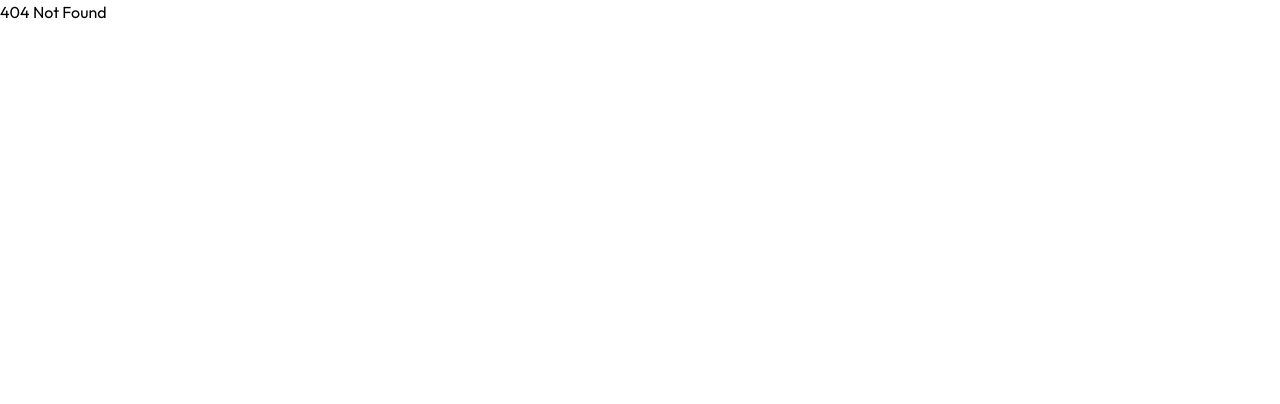
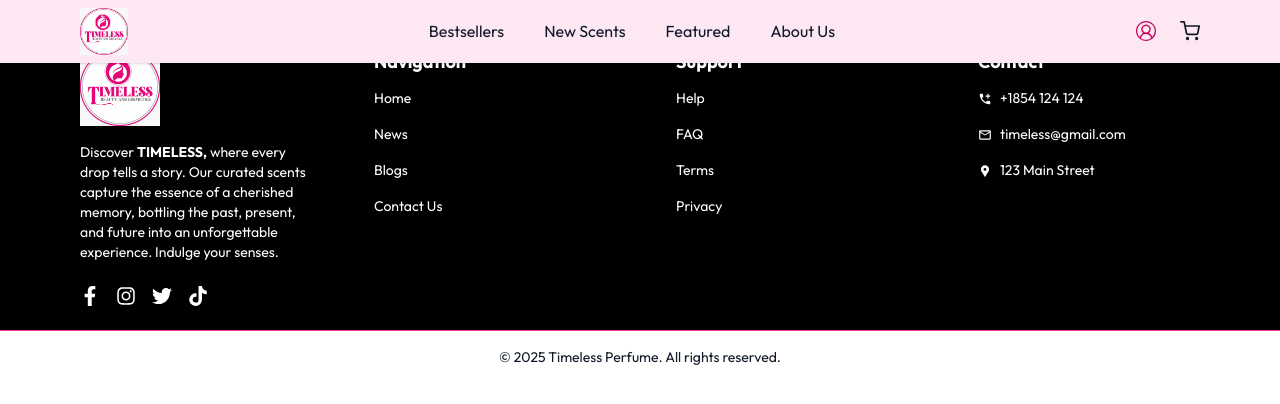
Before and after one commit to ephraimtetteh/timeless, a React (Vite) app: page /products in a window 1280 px wide. Before the commit this address had no page. Shown: the top 404 px of the page. Built offline with nearby package versions, Linux system fonts and the light colour scheme; a web font is replaced by a local one.

Commit message:
added productpage

```diff
--- a/src/App.jsx
+++ b/src/App.jsx
@@ -10,6 +10,7 @@ import Footer from "./components/Footer";
 import ForgotPassword from "./pages/ForgotPassword";
 import SignleProductPage from "./pages/SignleProductPage";
 import Checkout from "./pages/Checkout";
+import ProductPage from "./pages/ProductPage";
 
 function App() {
   return (
@@ -30,6 +31,7 @@ function App() {
         <Route path="/forgot-password" element={<ForgotPassword/>} />
         <Route path="/signle-product" element={<> <Header /><SignleProductPage /><Footer /> </>} />
         <Route path="/checkout" element={<> <Header /><Checkout /><Footer /> </>} />
+        <Route path="/products" element={<> <Header /><ProductPage /><Footer /> </>} />
         <Route path="*" element={<h1>404 Not Found</h1>} />
       </Routes>
     </>
--- /dev/null
+++ b/src/pages/ProductPage.jsx
@@ -0,0 +1,9 @@
+import React from 'react'
+
+const ProductPage = () => {
+  return (
+    <div>ProductPage</div>
+  )
+}
+
+export default ProductPage
```
